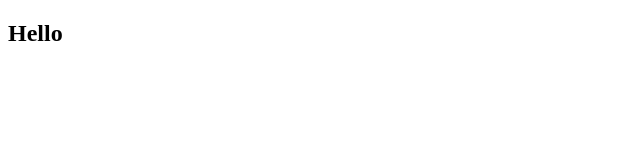
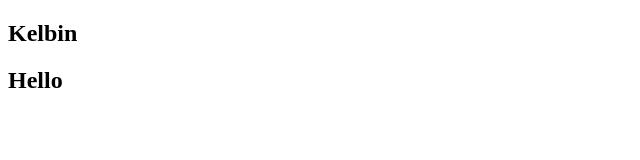
Before and after one commit to sugunjenk/BMKG, a plain HTML site: page index.html in a window 1280 px wide. Shown: the whole page, without its empty margins (0-640 px from the left). Drawn offline with Linux system fonts and the light colour scheme.

```diff
--- a/index.html
+++ b/index.html
@@ -8,7 +8,7 @@
 <body>
 
 
-
+    <h2>Kelbin</h2>
     <h2>Hello</h2>
 </body>
 </html>
```
